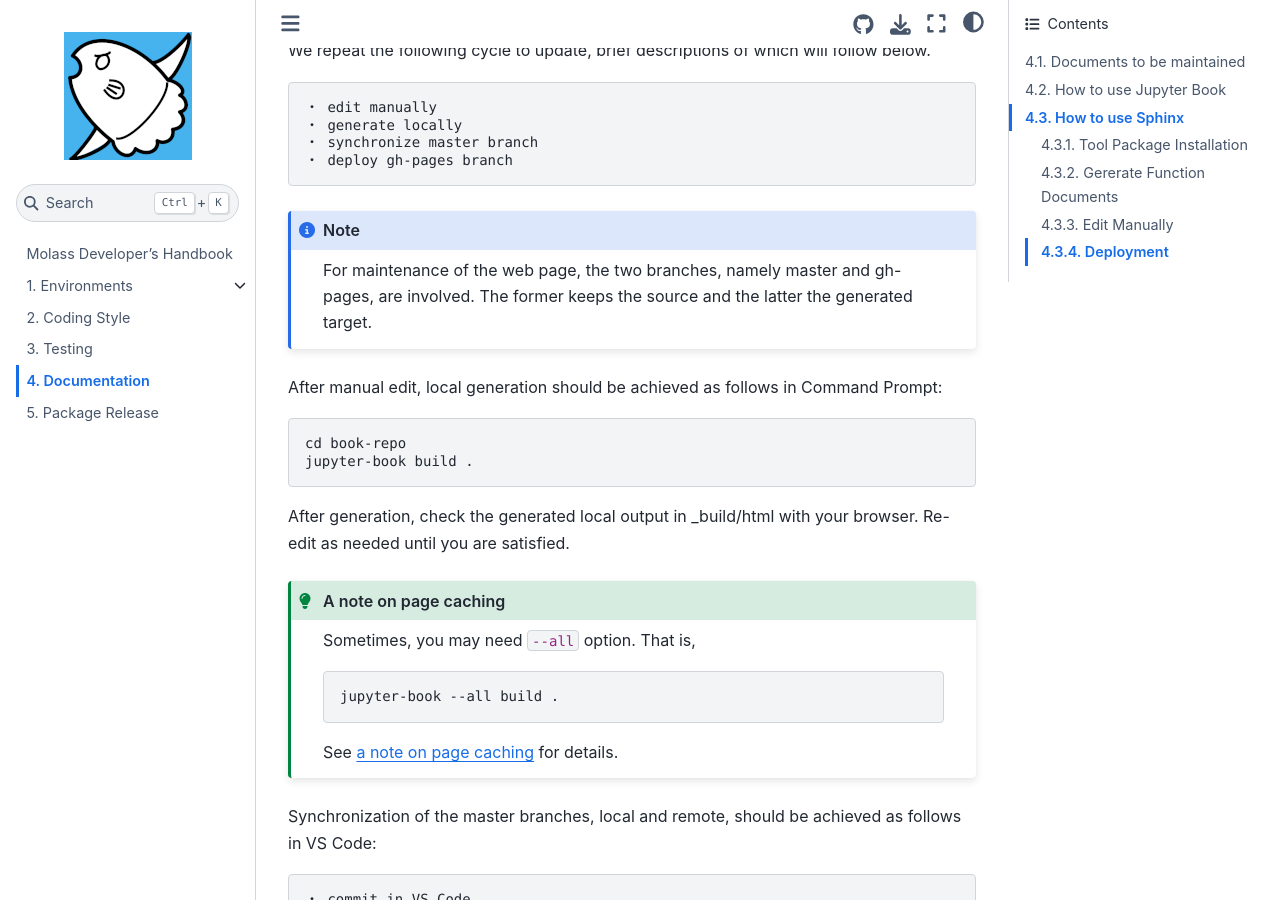
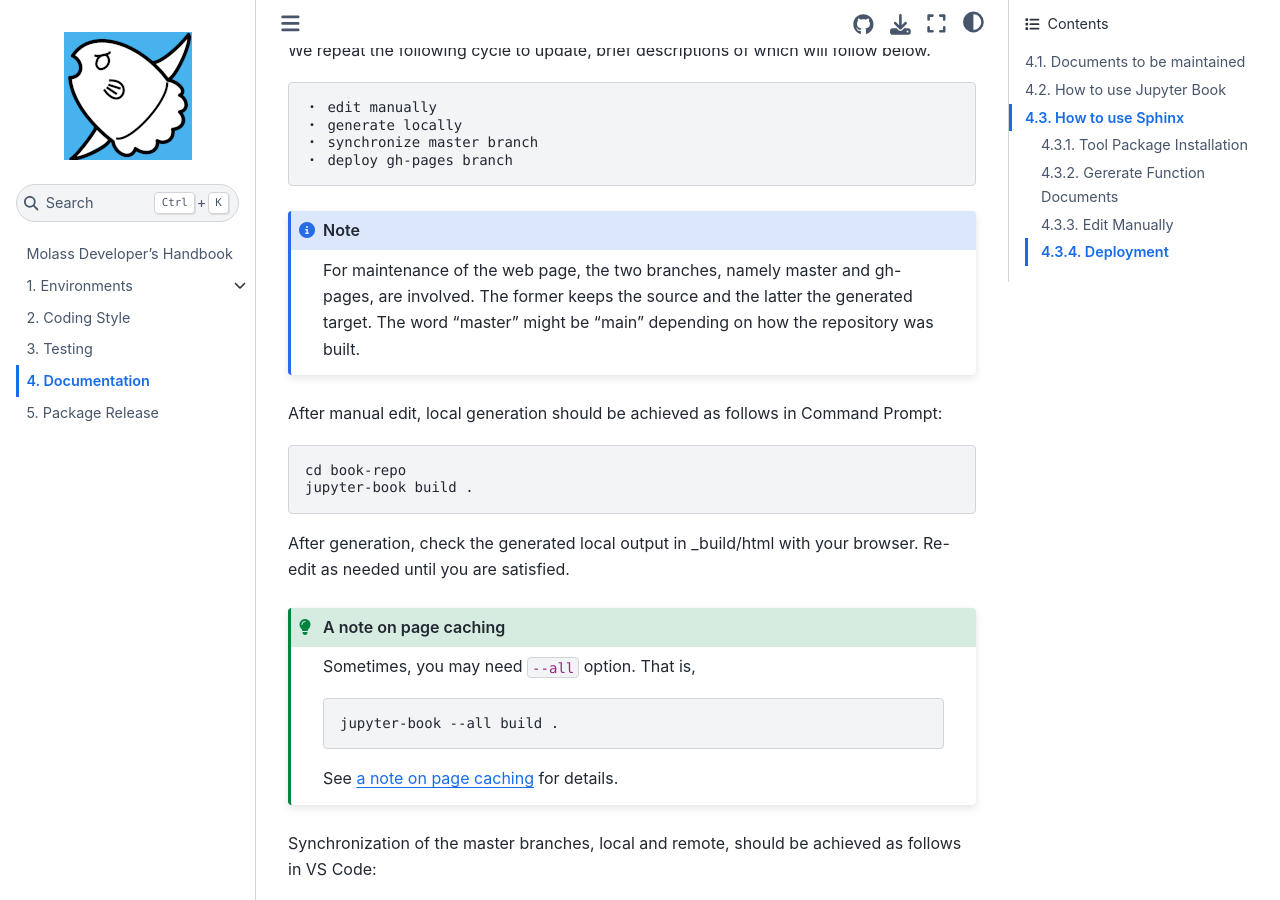
Before and after one commit to biosaxs-dev/molass-develop, a Jupyter Book: the page built from chapters/07/documentation.md, in a window 1280 px wide and 900 px high, scrolled down 2176 px. Built offline with Jupyter Book 1.0.4 settings and Sphinx 7.4.7 and the Sphinx Book theme 1.1.4, drawn with Linux system fonts in a browser that asks for light colours.

Commit message:
add a note of master and main alternative use possibility

````diff
--- a/chapters/07/documentation.md
+++ b/chapters/07/documentation.md
@@ -74,7 +74,7 @@
     ・ deploy gh-pages branch
 
 ```{note}
-For maintenance of the web page, the two branches, namely master and gh-pages, are involved. The former keeps the source and the latter the generated target.
+For maintenance of the web page, the two branches, namely master and gh-pages, are involved. The former keeps the source and the latter the generated target. The word "master" might be "main" depending on how the repository was built.
 ```
 
 After manual edit, local generation should be achieved as follows in Command Prompt:
````
